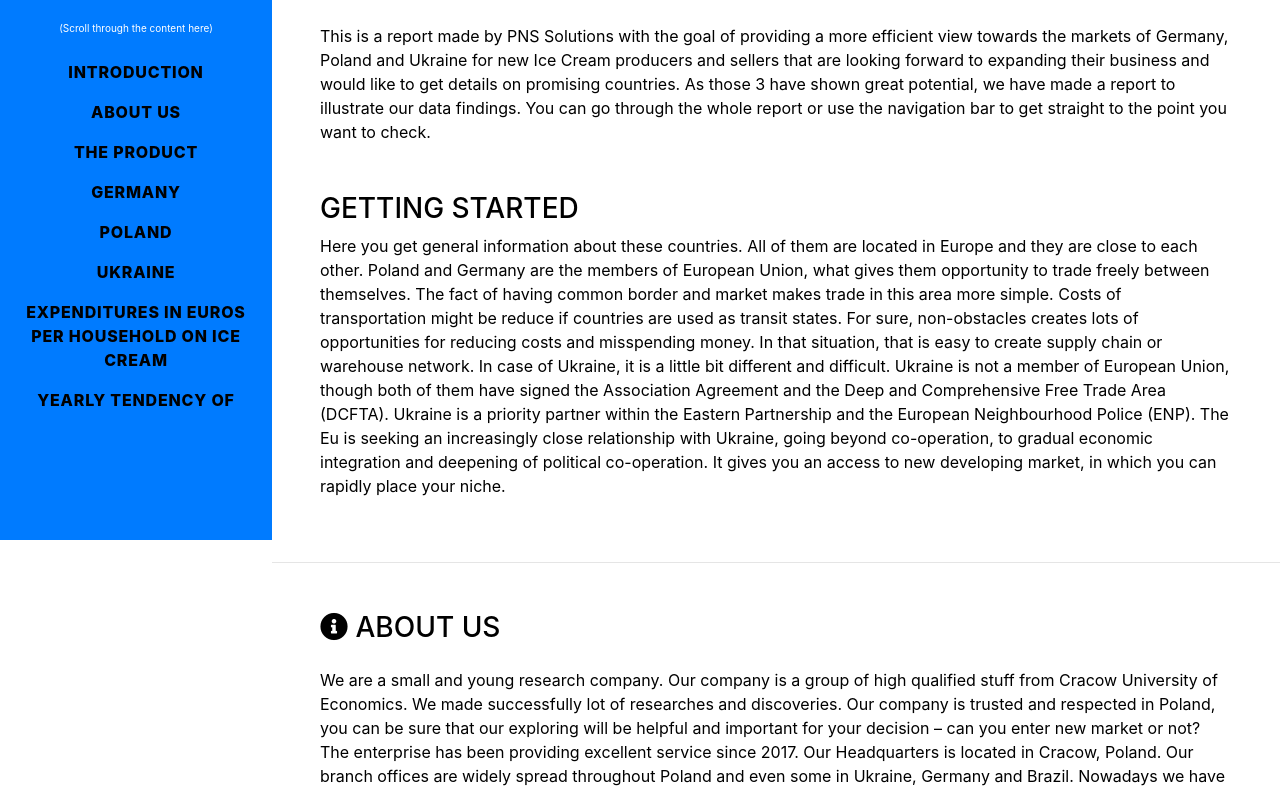
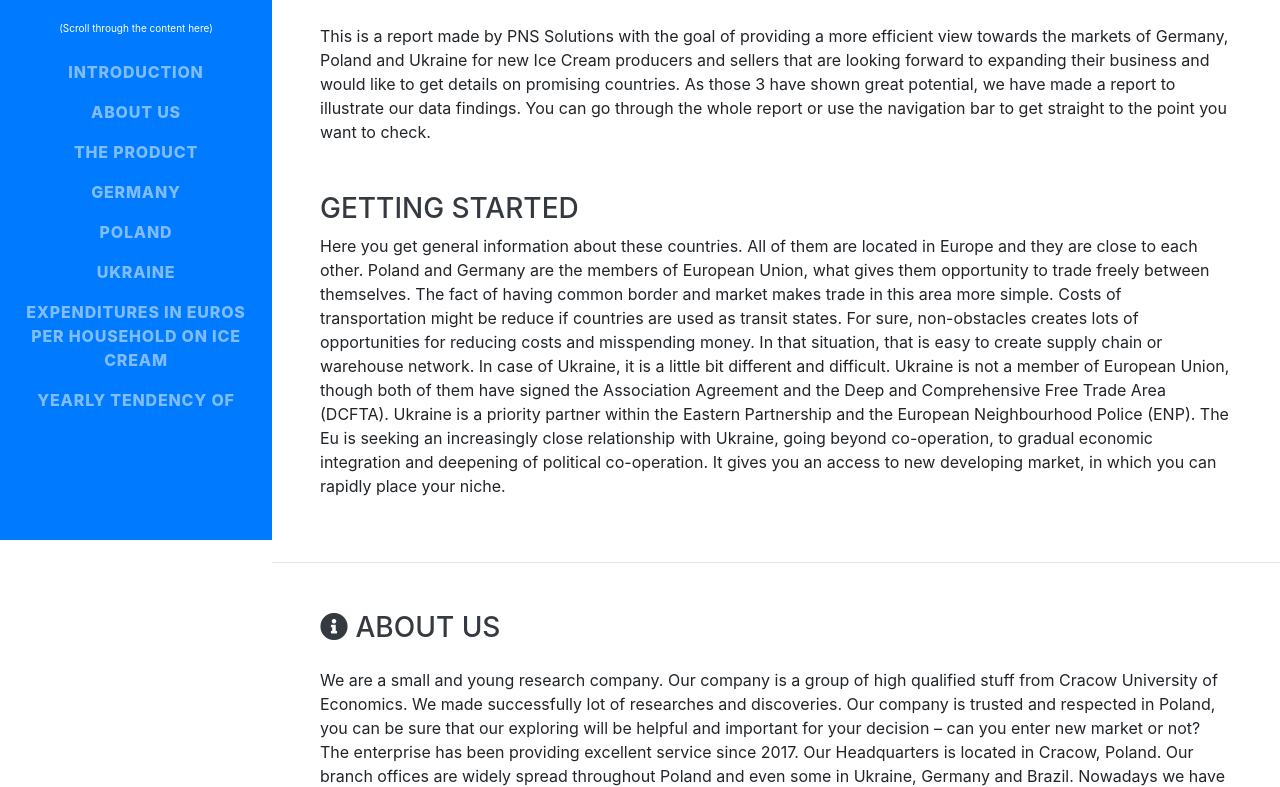
Before and after one commit to pedrofilipefontes/market-analysis-project, a website with bundled scripts: page index.html in a window 1280 px wide. Shown: the part 260-1047 px from the top of the page. Built offline with nearby package versions, Linux system fonts and the light colour scheme; a web font is replaced by a local one.

Commit message:
color black delete

```diff
--- a/css/main.css
+++ b/css/main.css
@@ -15,10 +15,6 @@ body {
     padding-top: 0;
     padding-left: 17rem;
   }
-}
-
-*{
-  color:black !important;
 }
 
 h1,
```
